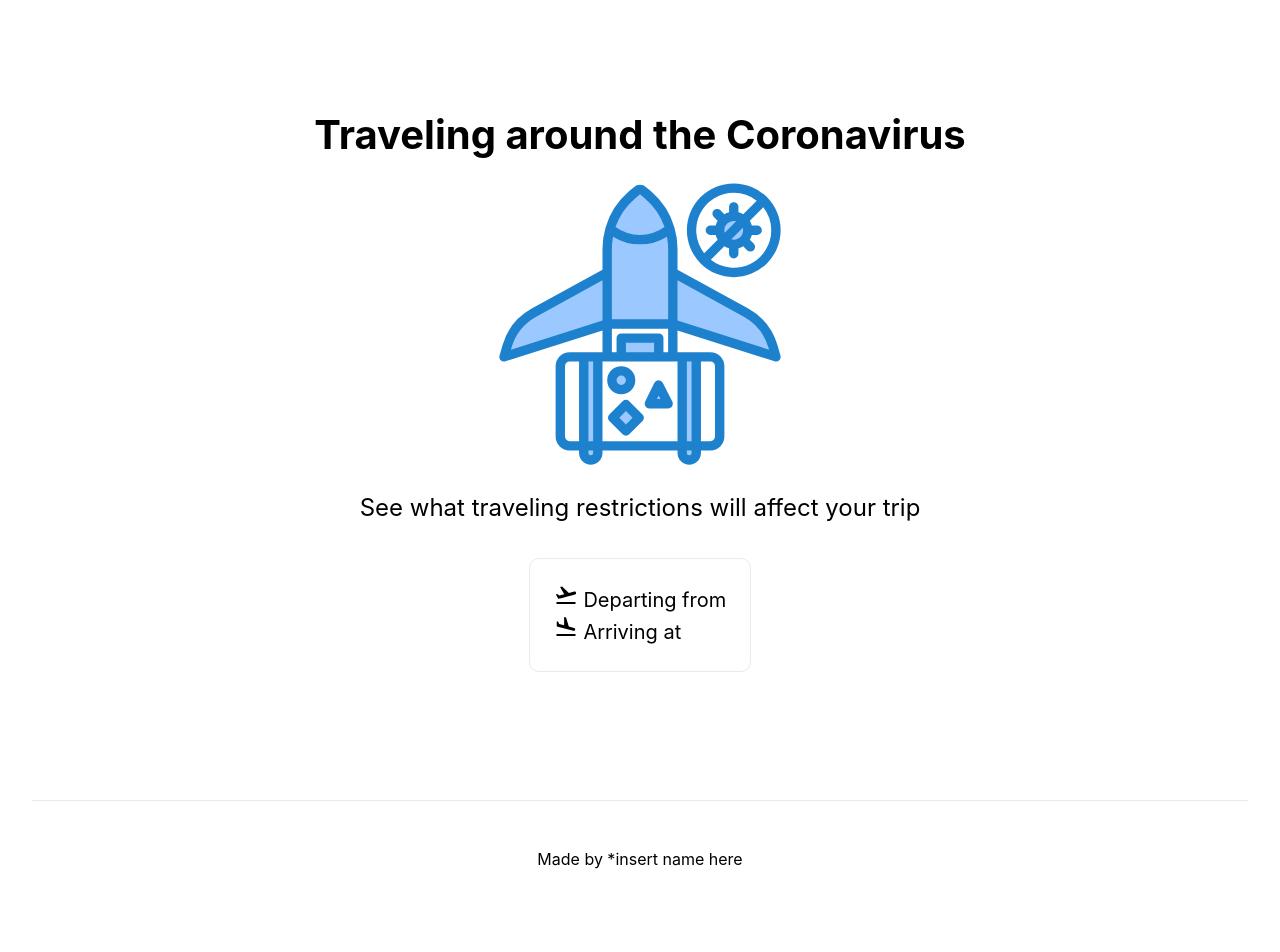
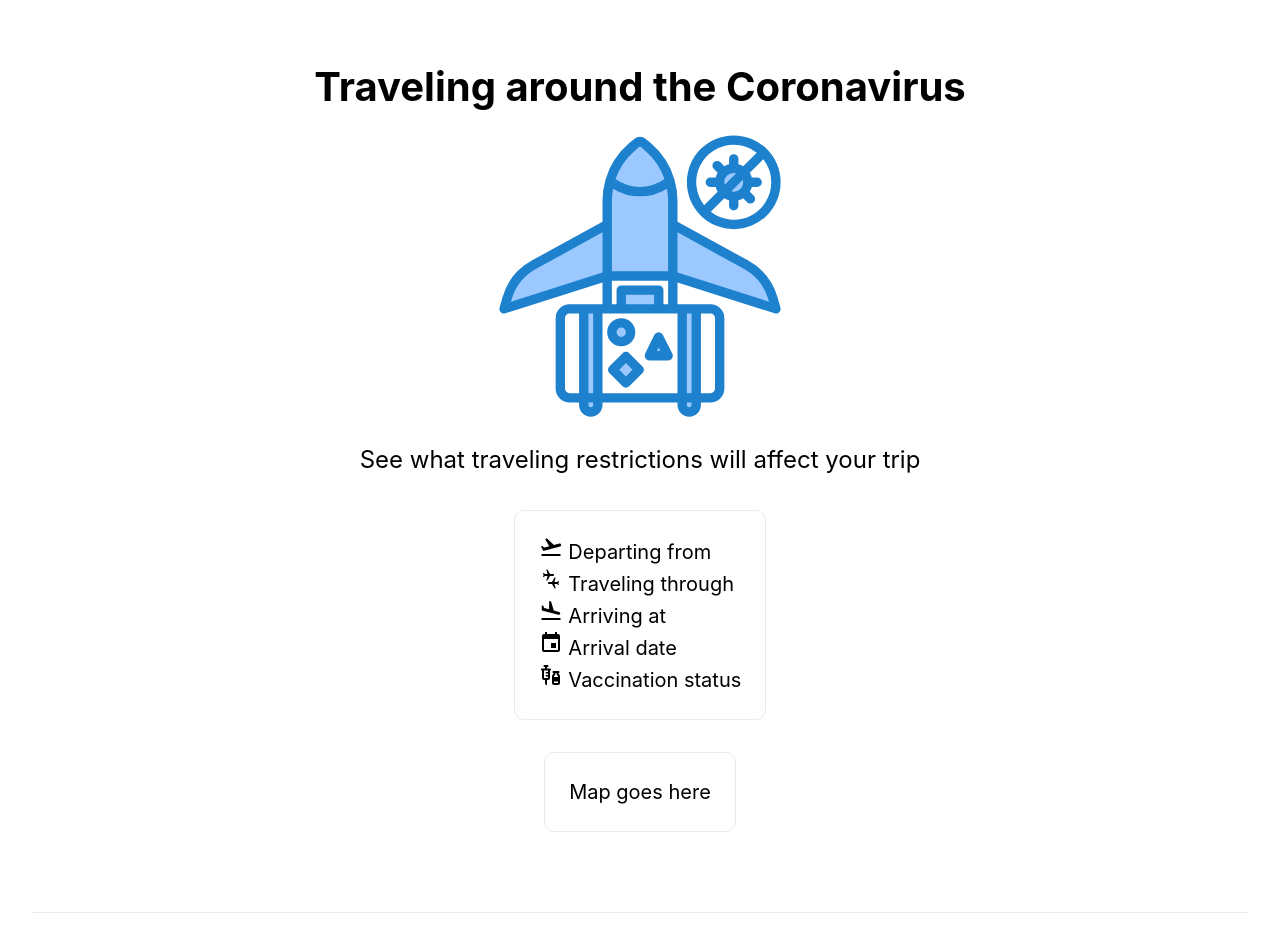
Before and after one commit to Gazwai/covid19-travel-restrictions, a Next.js app: page / in a window 1280 px wide. Shown: the top 952 px of the page. Before the commit the page ends 917 px from the top, so only its background shows below. Built offline with nearby package versions, Linux system fonts and the light colour scheme.

Commit message:
map placeholder added

```diff
--- a/pages/index.js
+++ b/pages/index.js
@@ -3,6 +3,9 @@ import Image from 'next/image'
 import styles from '../styles/Home.module.css'
 import FlightTakeoffIcon from '@mui/icons-material/FlightTakeoff';
 import FlightLandIcon from '@mui/icons-material/FlightLand';
+import ConnectingAirportsIcon from '@mui/icons-material/ConnectingAirports';
+import EventIcon from '@mui/icons-material/Event';
+import VaccinesIcon from '@mui/icons-material/Vaccines';
 
 export default function Home() {
   return (
@@ -28,7 +31,16 @@ export default function Home() {
           <div className={styles.card}>
             {/* <h2>Documentation &rarr;</h2> */}
             <p><FlightTakeoffIcon /> Departing from</p>
+            <p><ConnectingAirportsIcon /> Traveling through</p>
             <p><FlightLandIcon /> Arriving at</p>
+            <p><EventIcon /> Arrival date</p>
+            <p><VaccinesIcon /> Vaccination status</p>
+
+          </div>
+        </div>
+        <div className={styles.grid}>
+          <div className={styles.card}>
+            <p>Map goes here</p>
           </div>
         </div>
       </main>
```
